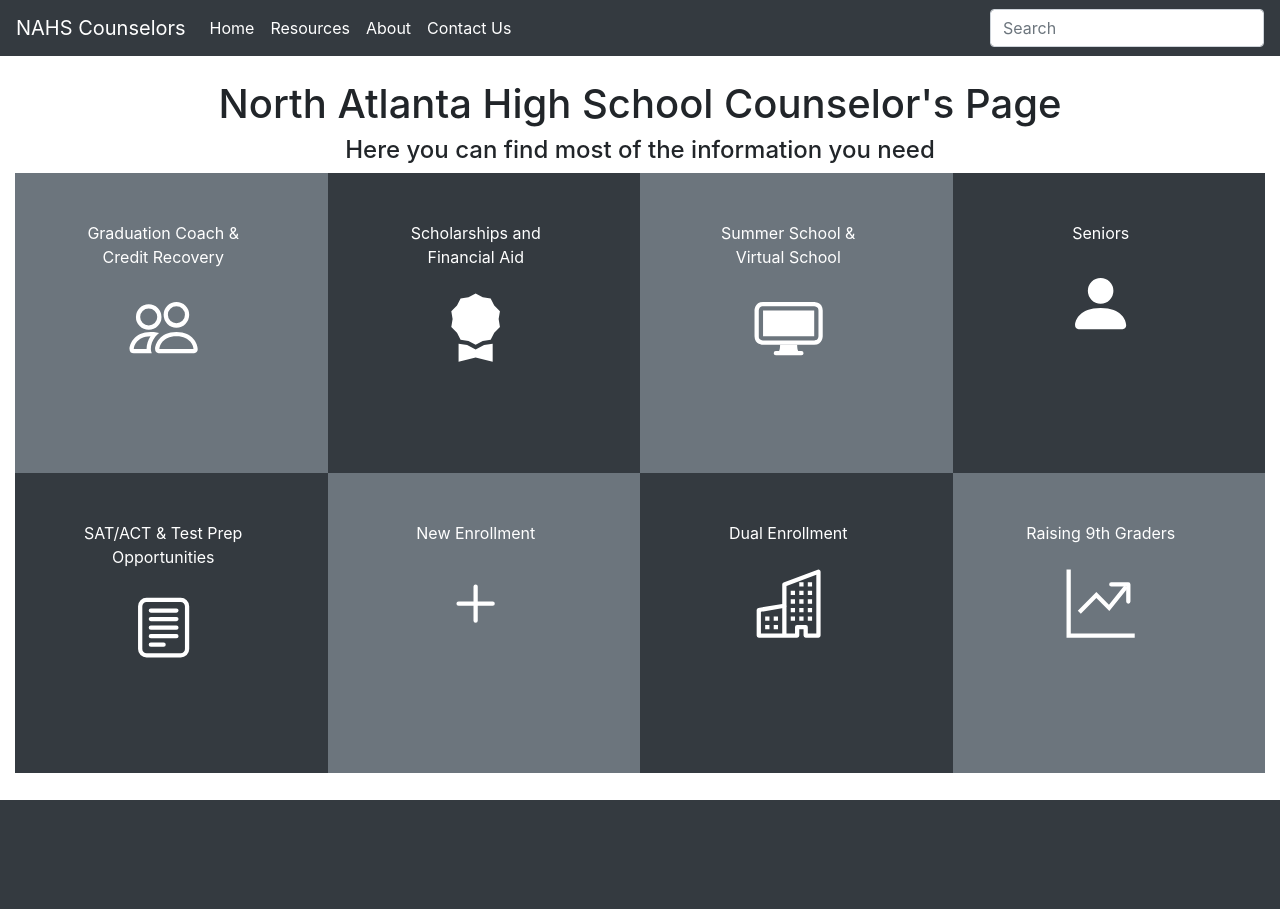
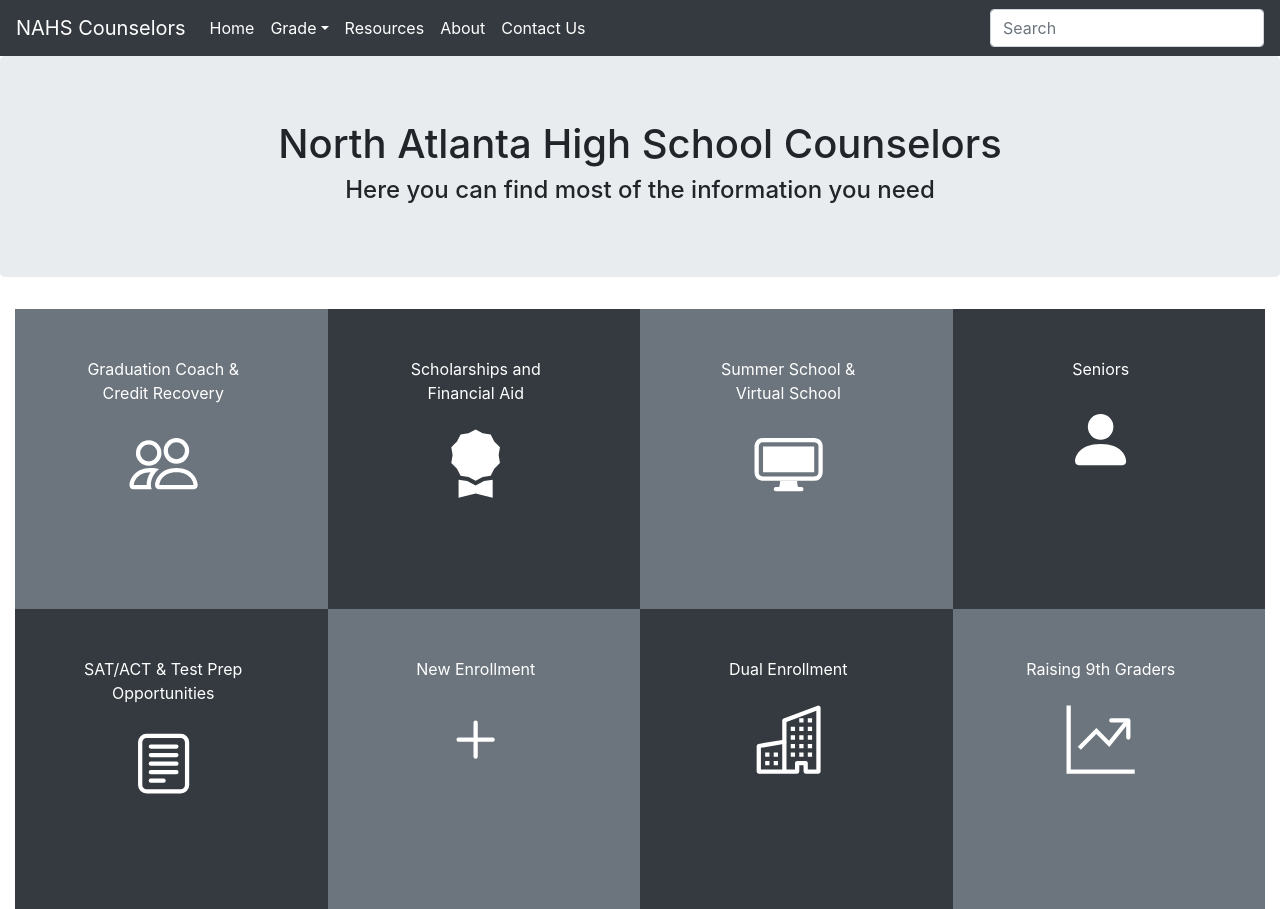
Before and after one commit to PedroVictorCoding/NAHSCounselers, a Django app: page / in a window 1280 px wide. Before the commit the page ends 800 px from the top, so only its background shows below. Run offline with Django 3.2, Linux system fonts and the light colour scheme; some libraries are stand-ins or nearby versions.

Commit message:
UI:Jumbotron; UI:Update Navbar

```diff
--- a/counselors/templates/base.html
+++ b/counselors/templates/base.html
@@ -24,16 +24,27 @@
 
     {% block navbar %}
 
-      <nav class="navbar navbar-expand navbar-dark bg-dark">
+
+    <nav class="navbar navbar-expand-sm navbar-dark bg-dark">
   <a class="navbar-brand" href="#">NAHS Counselors</a>
-        <button class="navbar-toggler" type="button" data-toggle="collapse" data-target="#navbarsExample02" aria-controls="navbarsExample02" aria-expanded="false" aria-label="Toggle navigation">
+  <button class="navbar-toggler collapsed" type="button" data-toggle="collapse" data-target="#navbarsExample03" aria-controls="navbarsExample03" aria-expanded="false" aria-label="Toggle navigation">
     <span class="navbar-toggler-icon"></span>
   </button>
 
-        <div class="collapse navbar-collapse" id="navbarsExample02">
+  <div class="navbar-collapse collapse" id="navbarsExample03" style="">
     <ul class="navbar-nav mr-auto">
       <li class="nav-item active">
         <a class="nav-link" href="/">Home <span class="sr-only">(current)</span></a>
+      </li>
+      <li class="nav-item active dropdown">
+        <a class="nav-link dropdown-toggle" href="#" id="dropdown03"
+        data-toggle="dropdown" aria-haspopup="true" aria-expanded="false">Grade</a>
+        <div class="dropdown-menu" aria-labelledby="dropdown03">
+          <a class="dropdown-item" href="#">9th Grade</a>
+          <a class="dropdown-item" href="#">10th Grade</a>
+          <a class="dropdown-item" href="#">11th Grade</a>
+          <a class="dropdown-item" href="#">12th Grade</a>
+        </div>
       </li>
       <li class="nav-item active">
         <a class="nav-link" href="#">Resources</a>
@@ -45,7 +56,6 @@
         <a class="nav-link" href="/contact-us">Contact Us</a>
       </li>
     </ul>
-          <!-- TODO: Make it search through the DB -->
     <form class="form-inline my-2 my-md-0">
       <input class="form-control" type="text" placeholder="Search">
     </form>
--- a/counselors/templates/home/home.html
+++ b/counselors/templates/home/home.html
@@ -7,8 +7,15 @@
 
 {% block content %}
 
-<div class="text-center mt-4">
-  <h1>North Atlanta High School Counselor's Page</h1>
+<!--<div style="position: absolute; right:0; bottom: 0;" class="alert mr-2 alert-warning alert-dismissible fade show" role="alert">
+  <strong>Holy guacamole!</strong> You should check in on some of those fields below.
+  <button type="button" class="close" data-dismiss="alert" aria-label="Close">
+    <span aria-hidden="true">&times;</span>
+  </button>
+</div>-->
+
+<div class="text-center jumbotron">
+  <h1>North Atlanta High School Counselors</h1>
   <h4>Here you can find most of the information you need</h4>
 </div>
 
@@ -18,7 +25,17 @@
 	display: flex;
 	-ms-flex-wrap: wrap;
 	flex-wrap: wrap;
-}
+  }
+  .bi-people:hover, .bi-award:hover, .bi-display-fill:hover, .bi-person-fill:hover, .bi-document-text:hover, .bi-plus:hover, .bi-building:hover, .bi-graph-up:hover{
+    transform: scale(1.2);
+  }
+  .bi-people, .bi-award, .bi-display-fill, .bi-person-fill, .bi-document-text, .bi-plus, .bi-building, .bi-graph-up{
+    transition: all .2s;
+    transform-origin: 50% 50%;
+
+
+  }
+
 </style>
 
 <div class="container-fluid fancy-row row-cols-1 row-cols-sm-2 row-cols-md-4">
@@ -29,19 +46,7 @@
     <svg class="bi bi-people" width="50%" height="50%" viewBox="0 0 20 20" fill="white" xmlns="http://www.w3.org/2000/svg">
       <path fill-rule="evenodd" d="M17 16s1 0 1-1-1-4-5-4-5 3-5 4 1 1 1 1h8zm-7.995-.944v-.002zM9.022 15h7.956a.274.274 0 00.014-.002l.008-.002c-.002-.264-.167-1.03-.76-1.72C15.688 12.629 14.718 12 13 12c-1.717 0-2.687.63-3.24 1.276-.593.69-.759 1.457-.76 1.72a1.05 1.05 0 00.022.004zm7.973.056v-.002zM13 9a2 2 0 100-4 2 2 0 000 4zm3-2a3 3 0 11-6 0 3 3 0 016 0zm-7.064 4.28a5.873 5.873 0 00-1.23-.247A7.334 7.334 0 007 11c-4 0-5 3-5 4 0 .667.333 1 1 1h4.216A2.238 2.238 0 017 15c0-1.01.377-2.042 1.09-2.904.243-.294.526-.569.846-.816zM6.92 12c-1.668.02-2.615.64-3.16 1.276C3.163 13.97 3 14.739 3 15h3c0-1.045.323-2.086.92-3zM3.5 7.5a3 3 0 116 0 3 3 0 01-6 0zm3-2a2 2 0 100 4 2 2 0 000-4z" clip-rule="evenodd"></path>
     </svg>
-
-    <style>
-      .bi-people:hover, .bi-award:hover, .bi-display-fill:hover, .bi-person-fill:hover, .bi-document-text:hover, .bi-plus:hover, .bi-building:hover, .bi-graph-up:hover{
-        transform: scale(1.2);
-      }
-
-      .bi-people, .bi-award, .bi-display-fill, .bi-person-fill, .bi-document-text, .bi-plus, .bi-building, .bi-graph-up{
-        transition: all .2s;
-        transform-origin: 50% 50%;
-      }
-    </style>
-
-   </div>
+    </div>
 
 </div>
 
```
Lines whose indentation alone changed are shown as unchanged.
